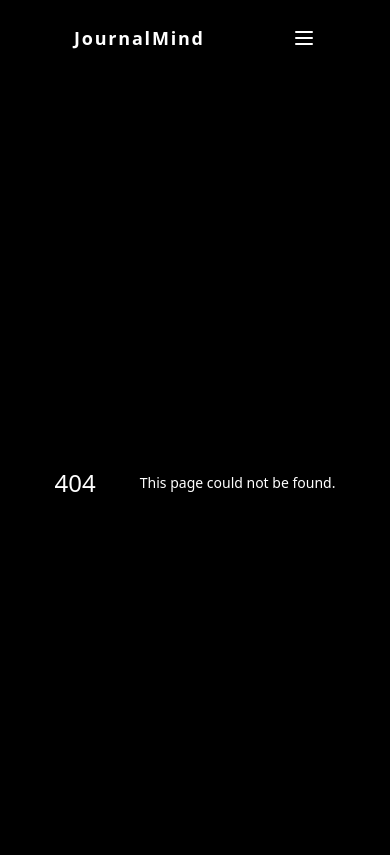
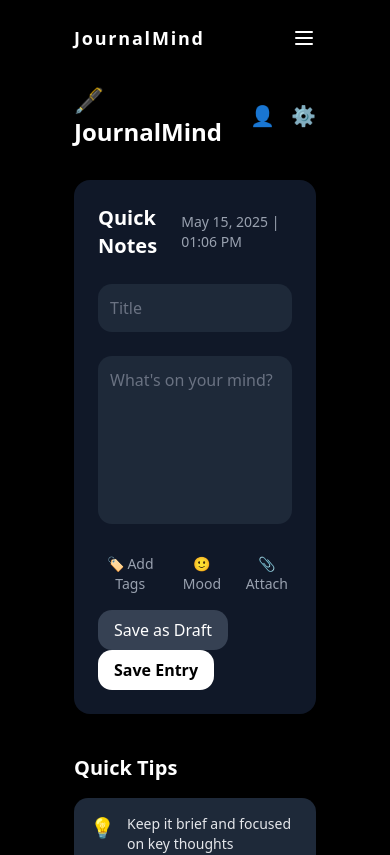
Before and after one commit to tsouza1007/MindJournal, a Next.js app: page /quick-notes in a window 390 px wide. Before the commit this address had no page. Shown: the top 855 px of the page. Built offline with nearby package versions, Linux system fonts and the light colour scheme.

Commit message:
hamburger fix

```diff
--- a/package.json
+++ b/package.json
@@ -11,6 +11,7 @@
   "dependencies": {
     "@radix-ui/react-dialog": "^1.1.13",
     "@radix-ui/react-slot": "^1.2.2",
+    "@supabase/supabase-js": "^2.49.4",
     "class-variance-authority": "^0.7.1",
     "clsx": "^2.1.1",
     "lucide-react": "^0.510.0",
--- /dev/null
+++ b/src/app/quick-notes/page.tsx
@@ -0,0 +1,83 @@
+"use client";
+import React, { useState } from "react";
+
+export default function QuickNotesPage() {
+  const [title, setTitle] = useState("");
+  const [content, setContent] = useState("");
+
+  return (
+    <div className="min-h-screen bg-black text-white p-6 md:p-10">
+      <header className="flex justify-between items-center mb-8">
+        <h1 className="text-2xl md:text-3xl font-bold flex items-center gap-2">
+          🖋️ JournalMind
+        </h1>
+        <div className="flex items-center space-x-4">
+          <span className="text-xl">👤</span>
+          <button className="text-white text-xl">⚙️</button>
+        </div>
+      </header>
+
+      <div className="bg-gray-900 p-6 rounded-2xl shadow-md space-y-6">
+        <div className="flex justify-between items-center">
+          <h2 className="text-xl font-semibold">Quick Notes</h2>
+          <span className="text-sm text-gray-400">
+            {new Date().toLocaleDateString(undefined, {
+              year: "numeric",
+              month: "long",
+              day: "numeric",
+            })}{" "}
+            | {new Date().toLocaleTimeString([], { hour: "2-digit", minute: "2-digit" })}
+          </span>
+        </div>
+
+        <input
+          type="text"
+          placeholder="Title"
+          className="w-full p-3 rounded-xl bg-gray-800 text-white placeholder-gray-500 outline-none"
+          value={title}
+          onChange={(e) => setTitle(e.target.value)}
+        />
+        <textarea
+          rows={6}
+          placeholder="What's on your mind?"
+          className="w-full p-3 rounded-xl bg-gray-800 text-white placeholder-gray-500 outline-none resize-none"
+          value={content}
+          onChange={(e) => setContent(e.target.value)}
+        />
+        <div className="flex flex-wrap items-center justify-between">
+          <div className="flex space-x-4 text-gray-400 text-sm">
+            <button className="hover:text-white">🏷 Add Tags</button>
+            <button className="hover:text-white">🙂 Mood</button>
+            <button className="hover:text-white">📎 Attach</button>
+          </div>
+          <div className="space-x-2 mt-4 md:mt-0">
+            <button className="bg-gray-700 hover:bg-gray-600 text-white px-4 py-2 rounded-xl">
+              Save as Draft
+            </button>
+            <button className="bg-white text-black px-4 py-2 rounded-xl font-semibold">
+              Save Entry
+            </button>
+          </div>
+        </div>
+      </div>
+
+      <section className="mt-10 space-y-4">
+        <h3 className="text-xl font-semibold">Quick Tips</h3>
+        <div className="grid grid-cols-1 md:grid-cols-3 gap-4">
+          <TipCard icon="💡" tip="Keep it brief and focused on key thoughts" />
+          <TipCard icon="⏱️" tip="Aim for 2–3 minutes per quick note" />
+          <TipCard icon="📋" tip="Use bullet points for better organization" />
+        </div>
+      </section>
+    </div>
+  );
+}
+
+function TipCard({ icon, tip }: { icon: string; tip: string }) {
+  return (
+    <div className="bg-gray-800 p-4 rounded-xl flex items-start space-x-3 shadow-sm">
+      <div className="text-xl">{icon}</div>
+      <p className="text-sm text-gray-200">{tip}</p>
+    </div>
+  );
+}
--- a/src/components/ui/Navbar.tsx
+++ b/src/components/ui/Navbar.tsx
@@ -31,11 +31,11 @@ const Navbar1 = () => {
                 <Menu className="text-white cursor-pointer" />
               </SheetTrigger>
               <SheetContent className="bg-black text-white">
-                <div className="flex flex-col gap-2 mt-4">
+                <div className="flex flex-col gap-2 mt-8"> {/* Adjusted margin-top to move buttons below the cross mark */}
                   <Link href="/login">
-                    <Button variant="secondary">Login</Button>
+                    <Button variant="secondary" className="w-full text-sm py-2">Login</Button> {/* Made buttons smaller with text-sm and py-2 */}
                   </Link>
-                  <Button variant="outline">Signup</Button>
+                  <Button variant="outline" className="w-full text-sm py-2">Signup</Button> {/* Made buttons smaller with text-sm and py-2 */}
                 </div>
               </SheetContent>
             </Sheet>
```
Also changed, not shown: src/app/auth/login/page.tsx (added), src/app/auth/signup/page.tsx (added), 1 other file (tests, documents, lock files or other folders).
